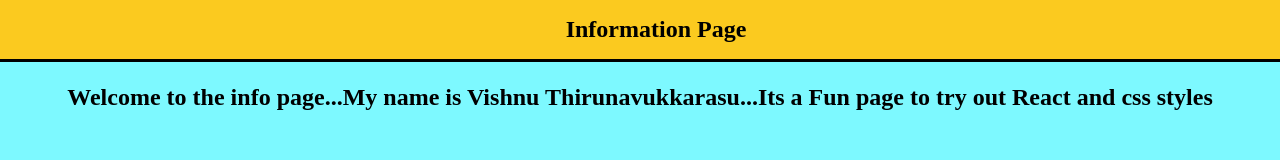
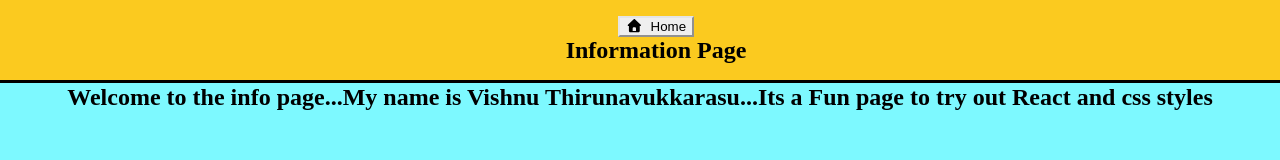
Before and after one commit to vishnu-thirunavukkarasu/Practice_website, a React (Vite) app in the folder project_version_2/trial/: page /Info in a window 1280 px wide. Shown: the top 160 px of the page. Built offline with nearby package versions, Linux system fonts and the light colour scheme; grey boxes are pictures that could not be loaded.

Commit message:
Add Home button with icon to Header component
Introduced a Home button featuring a FontAwesome home icon to the Header component for improved navigation and UI clarity.

```diff
--- a/project_version_2/trial/src/components/Header/Header.tsx
+++ b/project_version_2/trial/src/components/Header/Header.tsx
@@ -1,5 +1,6 @@
 import './Header.scss';
-import { FontAwesomeIcon } from '@fortawesome/react-fontawesome'
+import { FontAwesomeIcon } from '@fortawesome/react-fontawesome';
+import { faHome } from "@fortawesome/free-solid-svg-icons";
 
 interface HeaderProps {
     title: string;
@@ -9,7 +10,8 @@
     return (
         <header className="webheader">
             <div>
-
+                <button><FontAwesomeIcon icon={faHome} style={{ marginRight: "8px" }} />
+                    Home</button>
             </div>
             <p className="indiHeaderTitle">{title}</p>
         </header>
```
